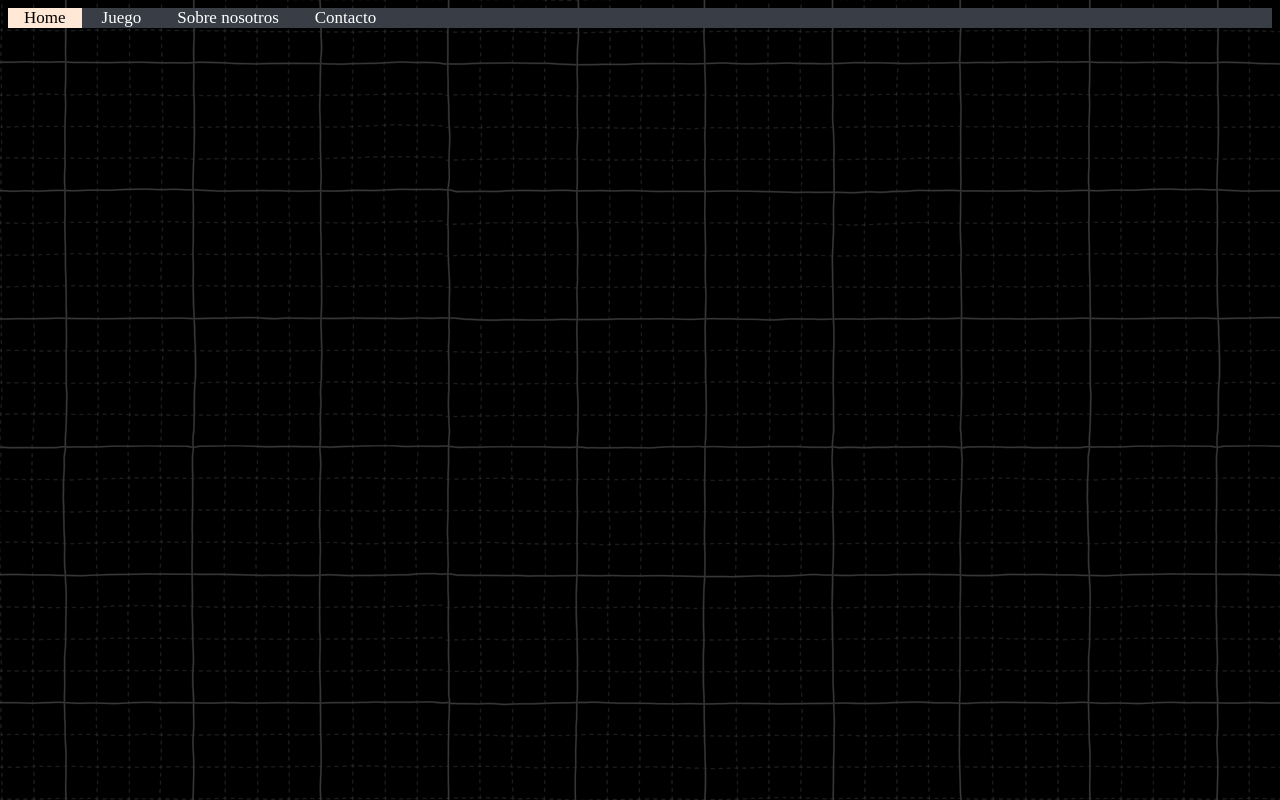
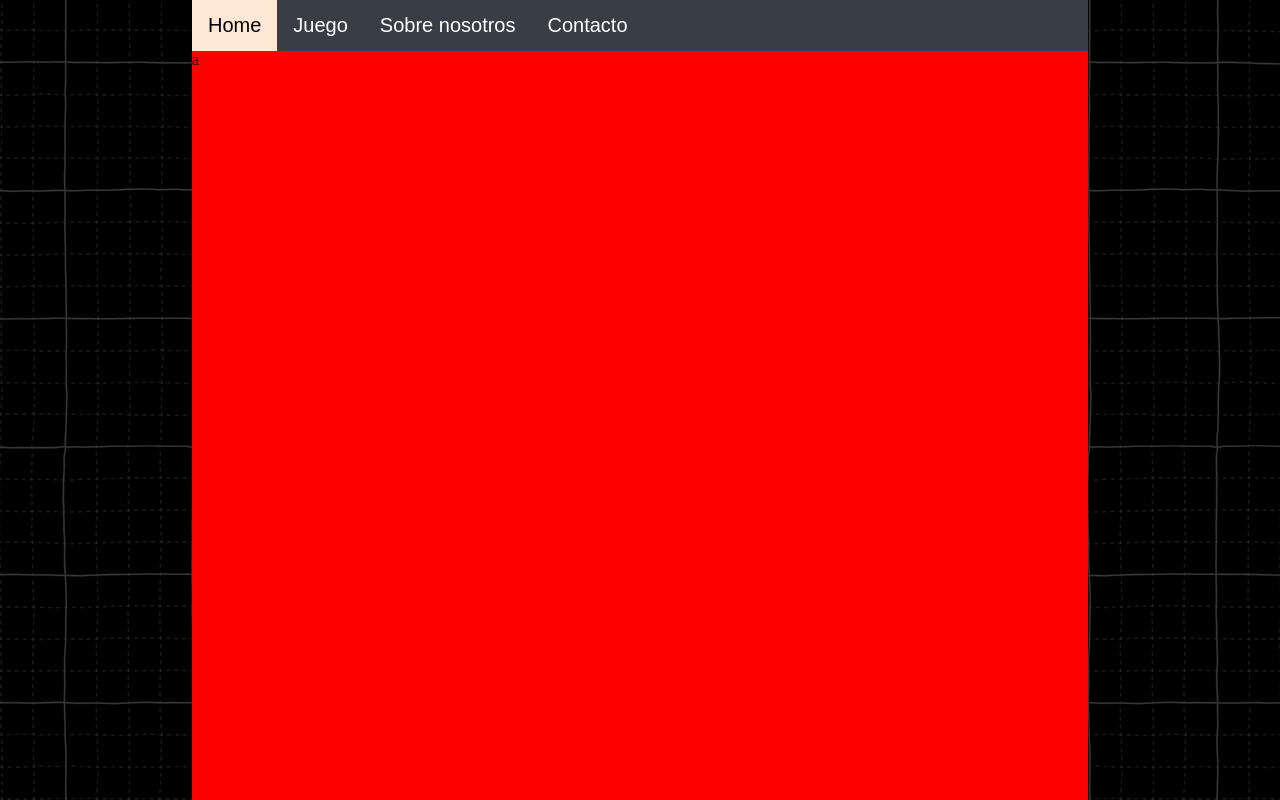
Before and after one commit to Mrk146/Web, a plain HTML site: page home.html in a window 1280 px wide. Drawn offline with Linux system fonts and the light colour scheme.

Commit message:
web centrada

```diff
--- a/Untitled-2.css
+++ b/Untitled-2.css
@@ -1,6 +1,7 @@
 body {
     background: black;
     background-image: url(fondo.png);
+    margin: auto;
 }
 
 /* Color barra menú */
@@ -11,14 +12,14 @@ body {
 
 /* Cambiar estilo links menú */
 .menu a {
-  float: none;
+  float: left;
   color: white;
   text-align: center;
-  top: 50%;
-  left: 50%;
   padding: 14px 16px;
   text-decoration: none;
-  font-size: 17px;
+  font-size: 20px;
+  font-family: sans-serif;
+
 }
 
 /* Cambiar color link dentro del menu */
@@ -32,3 +33,11 @@ body {
   background-color: #FFE8D6;
   color: black;
 }
+
+/* Apartado central de la web */
+.contenido {
+    background-color: red;
+    height: 100%;
+    margin-left: 15%;
+    margin-right: 15%;
+}
--- a/home.html
+++ b/home.html
@@ -3,12 +3,17 @@
         <link rel="stylesheet" href="Untitled-2.css">
         <title>Copernic Games</title>
             <body>
+                <div class="contenido">
                 <div class="menu">
                 <a class="active" href="#home">Home</a>
                 <a href="#juego">Juego</a>
                 <a href="#nosotros">Sobre nosotros</a>
                 <a href="#contacto">Contacto</a>
                 </div>
+
+
+                    a
+                </div>
             </body>
     </head>
 </html>
```
Also changed, not shown: tenor.gif (added).
